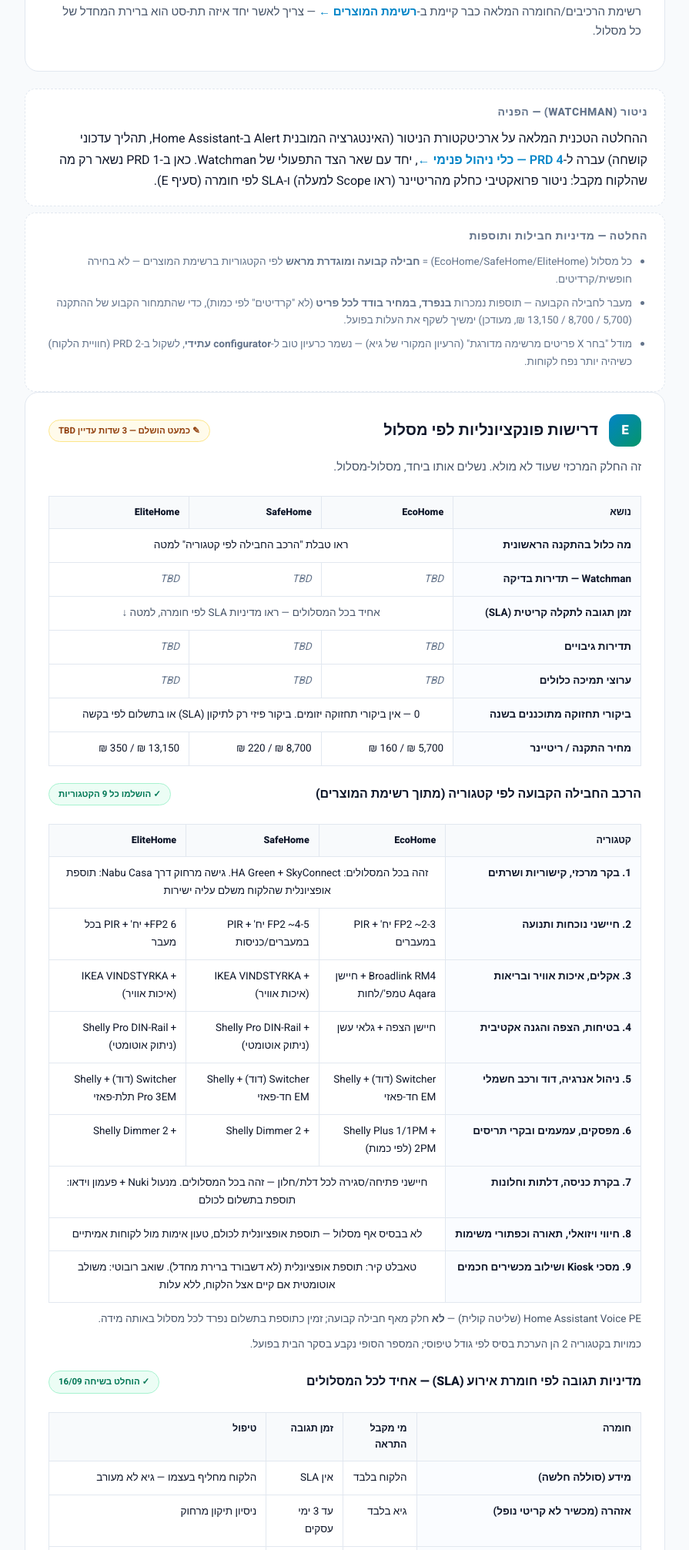
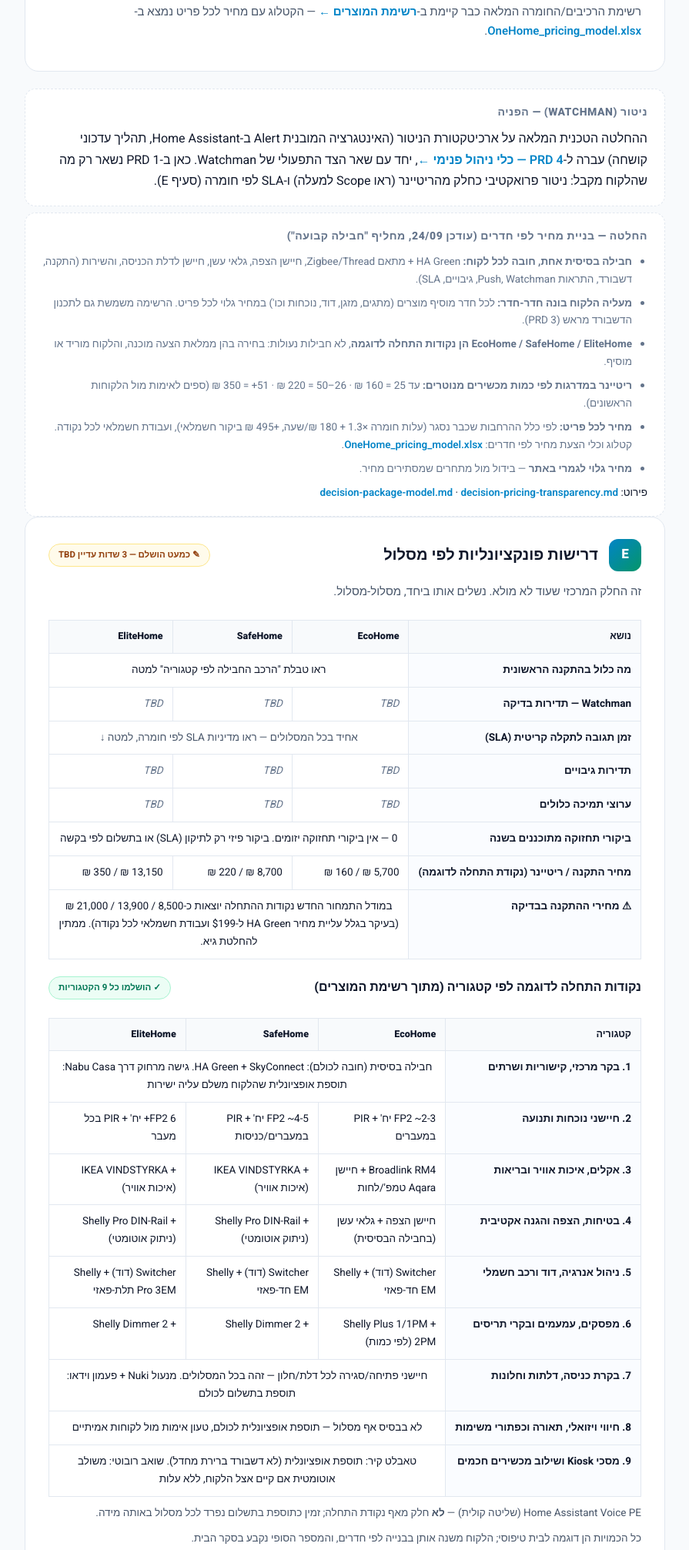
Before and after one commit to guycohen85/smart-home, a plain HTML site: page plan-site/prd1.html in a window 1280 px wide. Shown: the part 2075-4088 px from the top of the page at 77% size, without its empty margins (192-1087 px from the left). Drawn offline with Linux system fonts and the light colour scheme.

Commit message:
Update plan-site to room-based pricing model (base package + room builder, tiers as example starting points); align pricing workbook with PRD 1 expansion rule

```diff
--- a/plan-site/prd1.html
+++ b/plan-site/prd1.html
@@ -242,7 +242,7 @@
         </ul>
       </div>
     </div>
-    <p style="margin-top:14px">רשימת הרכיבים/החומרה המלאה כבר קיימת ב-<a href="products.html" style="color:var(--brand-blue);text-decoration:none;font-weight:600">רשימת המוצרים ←</a> — צריך לאשר יחד איזה תת-סט הוא ברירת המחדל של כל מסלול.</p>
+    <p style="margin-top:14px">רשימת הרכיבים/החומרה המלאה כבר קיימת ב-<a href="products.html" style="color:var(--brand-blue);text-decoration:none;font-weight:600">רשימת המוצרים ←</a> — הקטלוג עם מחיר לכל פריט נמצא ב-<a href="../pricing/OneHome_pricing_model.xlsx" style="color:var(--brand-blue);text-decoration:none;font-weight:600">OneHome_pricing_model.xlsx</a>.</p>
   </section>
 
   <div class="bg-note">
@@ -251,12 +251,16 @@
   </div>
 
   <div class="bg-note">
-    <h3>החלטה — מדיניות חבילות ותוספות</h3>
+    <h3>החלטה — בניית מחיר לפי חדרים (עודכן 24/09, מחליף "חבילה קבועה")</h3>
     <ul>
-      <li>כל מסלול (EcoHome/SafeHome/EliteHome) = <strong>חבילה קבועה ומוגדרת מראש</strong> לפי הקטגוריות ברשימת המוצרים — לא בחירה חופשית/קרדיטים.</li>
-      <li>מעבר לחבילה הקבועה — תוספות נמכרות <strong>בנפרד, במחיר בודד לכל פריט</strong> (לא "קרדיטים" לפי כמות), כדי שהתמחור הקבוע של ההתקנה (5,700 / 8,700 / 13,150 ₪, מעודכן) ימשיך לשקף את העלות בפועל.</li>
-      <li>מודל "בחר X פריטים מרשימה מדורגת" (הרעיון המקורי של גיא) — נשמר כרעיון טוב ל-<strong>configurator עתידי</strong>, לשקול ב-PRD 2 (חוויית הלקוח) כשיהיה יותר נפח לקוחות.</li>
+      <li><strong>חבילה בסיסית אחת, חובה לכל לקוח:</strong> HA Green + מתאם Zigbee/Thread, חיישן הצפה, גלאי עשן, חיישן לדלת הכניסה, והשירות (התקנה, דשבורד, התראות Push, Watchman, גיבויים, SLA).</li>
+      <li><strong>מעליה הלקוח בונה חדר-חדר:</strong> לכל חדר מוסיף מוצרים (מתגים, מזגן, דוד, נוכחות וכו') במחיר גלוי לכל פריט. הרשימה משמשת גם לתכנון הדשבורד מראש (PRD 3).</li>
+      <li><strong>EcoHome / SafeHome / EliteHome הן נקודות התחלה לדוגמה</strong>, לא חבילות נעולות: בחירה בהן ממלאת הצעה מוכנה, והלקוח מוריד או מוסיף.</li>
+      <li><strong>ריטיינר במדרגות לפי כמות מכשירים מנוטרים:</strong> עד 25 = 160 ₪ · 26–50 = 220 ₪ · 51+ = 350 ₪ (ספים לאימות מול הלקוחות הראשונים).</li>
+      <li><strong>מחיר לכל פריט:</strong> לפי כלל ההרחבות שכבר נסגר (עלות חומרה ×1.3 + 180 ₪/שעה, +495 ₪ ביקור חשמלאי), ועבודת חשמלאי לכל נקודה. קטלוג וכלי הצעת מחיר לפי חדרים: <a href="../pricing/OneHome_pricing_model.xlsx" style="color:var(--brand-blue);text-decoration:none;font-weight:600">OneHome_pricing_model.xlsx</a>.</li>
+      <li><strong>מחיר גלוי לגמרי באתר</strong> — בידול מול מתחרים שמסתירים מחיר.</li>
     </ul>
+    <p style="margin:8px 0 0;font-size:13.5px">פירוט: <a href="claude/decision-package-model.md" style="color:var(--brand-blue);text-decoration:none;font-weight:600">decision-package-model.md</a> · <a href="claude/decision-pricing-transparency.md" style="color:var(--brand-blue);text-decoration:none;font-weight:600">decision-pricing-transparency.md</a></p>
   </div>
 
   <section id="requirements" class="block">
@@ -274,22 +278,23 @@
         <tr><td class="rowlabel">תדירות גיבויים</td><td class="tbd">TBD</td><td class="tbd">TBD</td><td class="tbd">TBD</td></tr>
         <tr><td class="rowlabel">ערוצי תמיכה כלולים</td><td class="tbd">TBD</td><td class="tbd">TBD</td><td class="tbd">TBD</td></tr>
         <tr><td class="rowlabel">ביקורי תחזוקה מתוכננים בשנה</td><td colspan="3" style="text-align:center">0 — אין ביקורי תחזוקה יזומים. ביקור פיזי רק לתיקון (SLA) או בתשלום לפי בקשה</td></tr>
-        <tr><td class="rowlabel">מחיר התקנה / ריטיינר</td><td>5,700 ₪ / 160 ₪</td><td>8,700 ₪ / 220 ₪</td><td>13,150 ₪ / 350 ₪</td></tr>
+        <tr><td class="rowlabel">מחיר התקנה / ריטיינר (נקודת התחלה לדוגמה)</td><td>5,700 ₪ / 160 ₪</td><td>8,700 ₪ / 220 ₪</td><td>13,150 ₪ / 350 ₪</td></tr>
+        <tr><td class="rowlabel">⚠ מחירי ההתקנה בבדיקה</td><td colspan="3" style="text-align:center">במודל התמחור החדש נקודות ההתחלה יוצאות כ-8,500 / 13,900 / 21,000 ₪ (בעיקר בגלל עליית מחיר HA Green ל-$199 ועבודת חשמלאי לכל נקודה). ממתין להחלטת גיא.</td></tr>
       </table>
     </div>
 
     <div style="margin-top:22px">
       <div class="block-head" style="margin-bottom:10px">
-        <div class="block-head-left"><h2 style="font-size:16px">הרכב החבילה הקבועה לפי קטגוריה (מתוך רשימת המוצרים)</h2></div>
+        <div class="block-head-left"><h2 style="font-size:16px">נקודות התחלה לדוגמה לפי קטגוריה (מתוך רשימת המוצרים)</h2></div>
         <span class="status status-done">✓ הושלמו כל 9 הקטגוריות</span>
       </div>
       <div class="req-table-wrap">
         <table class="req-table">
           <tr><th>קטגוריה</th><th>EcoHome</th><th>SafeHome</th><th>EliteHome</th></tr>
-          <tr><td class="rowlabel">1. בקר מרכזי, קישוריות ושרתים</td><td colspan="3" style="text-align:center">זהה בכל המסלולים: HA Green + SkyConnect. גישה מרחוק דרך Nabu Casa: תוספת אופציונלית שהלקוח משלם עליה ישירות</td></tr>
+          <tr><td class="rowlabel">1. בקר מרכזי, קישוריות ושרתים</td><td colspan="3" style="text-align:center">חבילה בסיסית (חובה לכולם): HA Green + SkyConnect. גישה מרחוק דרך Nabu Casa: תוספת אופציונלית שהלקוח משלם עליה ישירות</td></tr>
           <tr><td class="rowlabel">2. חיישני נוכחות ותנועה</td><td>FP2 ~2-3 יח' + PIR במעברים</td><td>FP2 ~4-5 יח' + PIR במעברים/כניסות</td><td>FP2 6+ יח' + PIR בכל מעבר</td></tr>
           <tr><td class="rowlabel">3. אקלים, איכות אוויר ובריאות</td><td>Broadlink RM4 + חיישן Aqara טמפ'/לחות</td><td>+ IKEA VINDSTYRKA (איכות אוויר)</td><td>+ IKEA VINDSTYRKA (איכות אוויר)</td></tr>
-          <tr><td class="rowlabel">4. בטיחות, הצפה והגנה אקטיבית</td><td>חיישן הצפה + גלאי עשן</td><td>+ Shelly Pro DIN-Rail (ניתוק אוטומטי)</td><td>+ Shelly Pro DIN-Rail (ניתוק אוטומטי)</td></tr>
+          <tr><td class="rowlabel">4. בטיחות, הצפה והגנה אקטיבית</td><td>חיישן הצפה + גלאי עשן (בחבילה הבסיסית)</td><td>+ Shelly Pro DIN-Rail (ניתוק אוטומטי)</td><td>+ Shelly Pro DIN-Rail (ניתוק אוטומטי)</td></tr>
           <tr><td class="rowlabel">5. ניהול אנרגיה, דוד ורכב חשמלי</td><td>Switcher (דוד) + Shelly EM חד-פאזי</td><td>Switcher (דוד) + Shelly EM חד-פאזי</td><td>Switcher (דוד) + Shelly Pro 3EM תלת-פאזי</td></tr>
           <tr><td class="rowlabel">6. מפסקים, עמעמים ובקרי תריסים</td><td>Shelly Plus 1/1PM + 2PM (לפי כמות)</td><td>+ Shelly Dimmer 2</td><td>+ Shelly Dimmer 2</td></tr>
           <tr><td class="rowlabel">7. בקרת כניסה, דלתות וחלונות</td><td colspan="3" style="text-align:center">חיישני פתיחה/סגירה לכל דלת/חלון — זהה בכל המסלולים. מנעול Nuki + פעמון וידאו: תוספת בתשלום לכולם</td></tr>
@@ -297,8 +302,8 @@
           <tr><td class="rowlabel">9. מסכי Kiosk ושילוב מכשירים חכמים</td><td colspan="3" style="text-align:center">טאבלט קיר: תוספת אופציונלית (לא דשבורד ברירת מחדל). שואב רובוטי: משולב אוטומטית אם קיים אצל הלקוח, ללא עלות</td></tr>
         </table>
       </div>
-      <p style="margin-top:10px;font-size:13.5px">Home Assistant Voice PE (שליטה קולית) — <strong>לא</strong> חלק מאף חבילה קבועה; זמין כתוספת בתשלום נפרד לכל מסלול באותה מידה.</p>
-      <p style="margin:4px 0 0;font-size:13.5px">כמויות בקטגוריה 2 הן הערכת בסיס לפי גודל טיפוסי; המספר הסופי נקבע בסקר הבית בפועל.</p>
+      <p style="margin-top:10px;font-size:13.5px">Home Assistant Voice PE (שליטה קולית) — <strong>לא</strong> חלק מאף נקודת התחלה; זמין כתוספת בתשלום נפרד לכל מסלול באותה מידה.</p>
+      <p style="margin:4px 0 0;font-size:13.5px">כל הכמויות הן דוגמה לבית טיפוסי; הלקוח משנה אותן בבנייה לפי חדרים, והמספר הסופי נקבע בסקר הבית.</p>
     </div>
 
     <div style="margin-top:22px">
```
Also changed, not shown: plan-site/business-plan.html (+5 -5 lines), plan-site/index.html (+5 -5 lines), plan-site/prd3.html (+1 -1 lines), plan-site/vision.html (+1 -1 lines), 2 other files.
